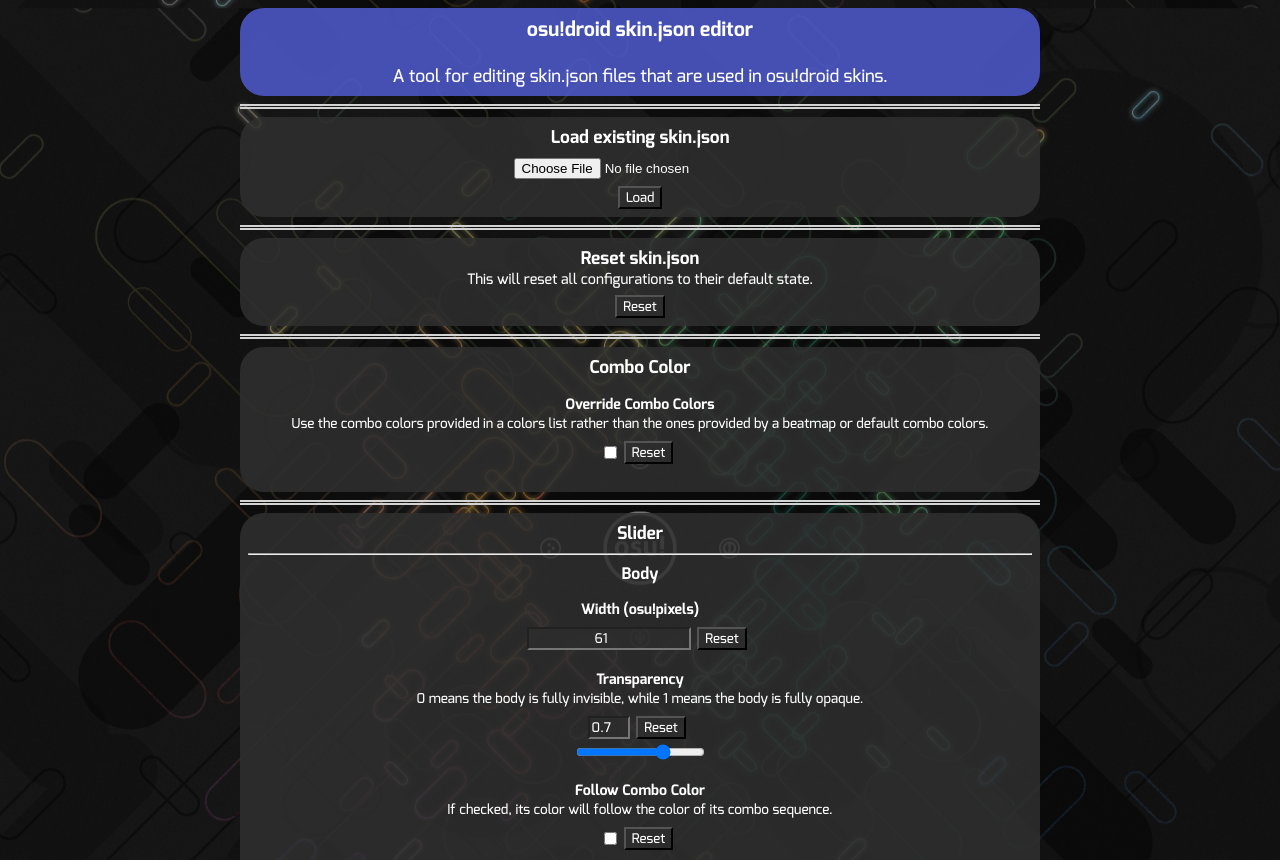
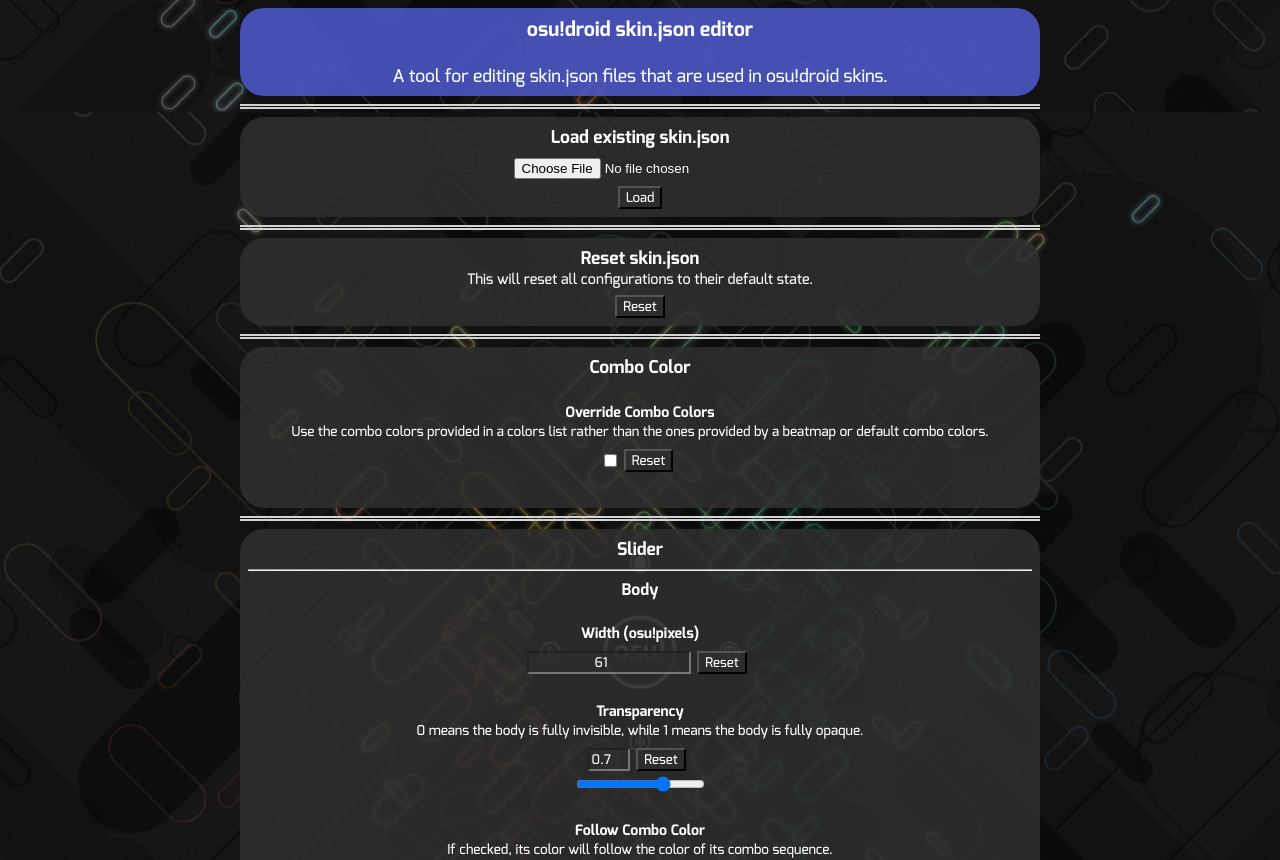
Before and after one commit to Rian8337/skin-json-editor, a React (Vite) app: page / in a window 1280 px wide. Shown: the top 860 px of the page. Built offline with nearby package versions, Linux system fonts and the light colour scheme.

Commit message:
Add more space between each editors

```diff
--- a/src/components/editors/BaseEditor.css
+++ b/src/components/editors/BaseEditor.css
@@ -1,7 +1,7 @@
 .json-item-editor {
     text-align: center;
-    margin-top: 1em;
-    margin-bottom: 1em;
+    margin-top: 1.5em;
+    margin-bottom: 1.5em;
 }
 
 .json-item-editor-title {
```
